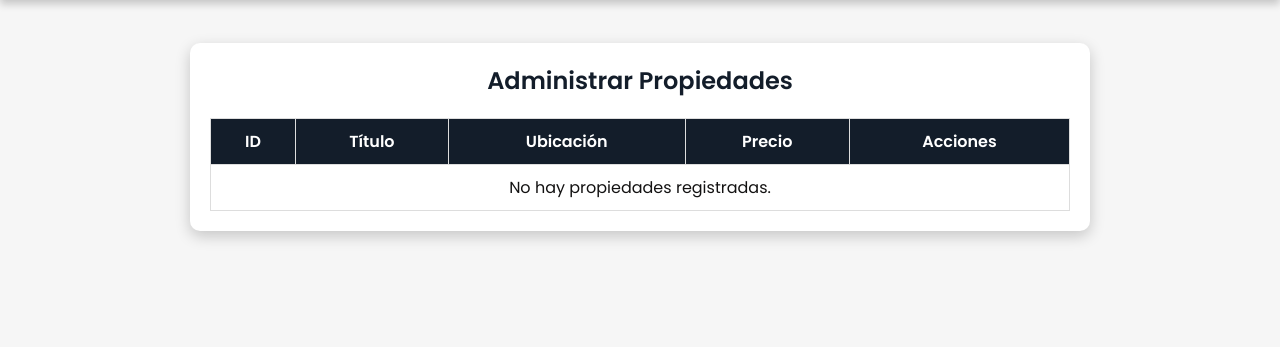
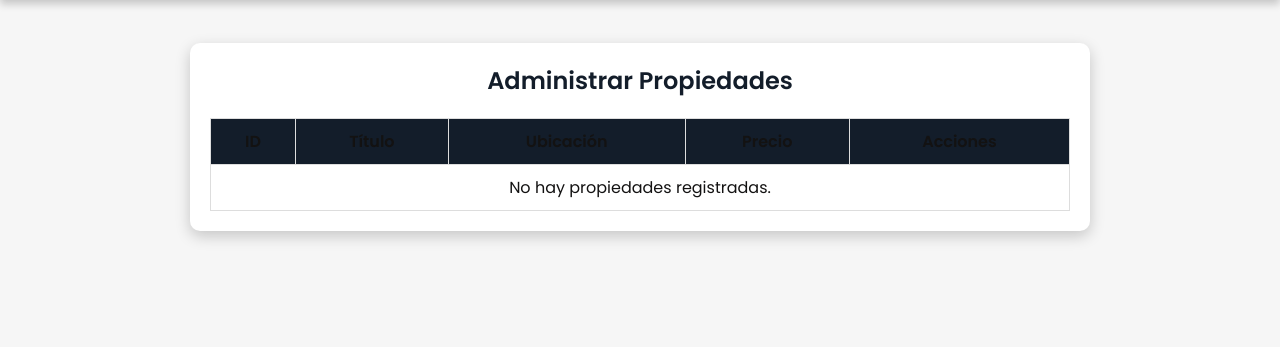
Before and after one commit to ulisesjared/Inmobiliaria, a Django app: page /propiedades_admin/ in a window 1280 px wide. Shown: the part 87-434 px from the top of the page. Run offline with Django 5.2, Linux system fonts and the light colour scheme; the visitor is signed in with stand-in values (Sample User, id 1); data that the repository does not hold is empty.

Commit message:
cambiando colores del texto a negro

```diff
--- a/inmobiliaria_django/principal/static/estilos/propiedades_admin.css
+++ b/inmobiliaria_django/principal/static/estilos/propiedades_admin.css
@@ -50,7 +50,7 @@
 
 .tabla-propiedades th {
     background-color: var(--dark-bg);
-    color: var(--white);
+    color: var(--black);
 }
 
 /* Botones de acciones */
```
